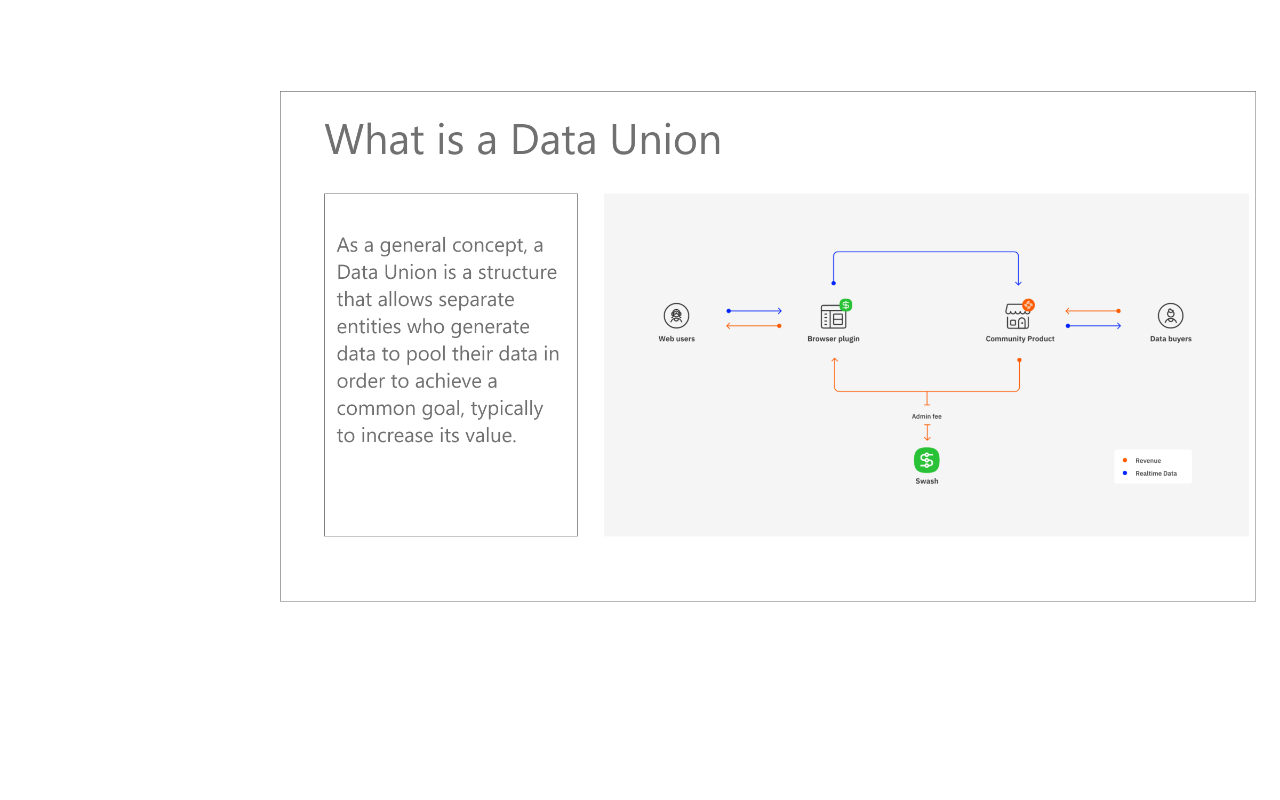
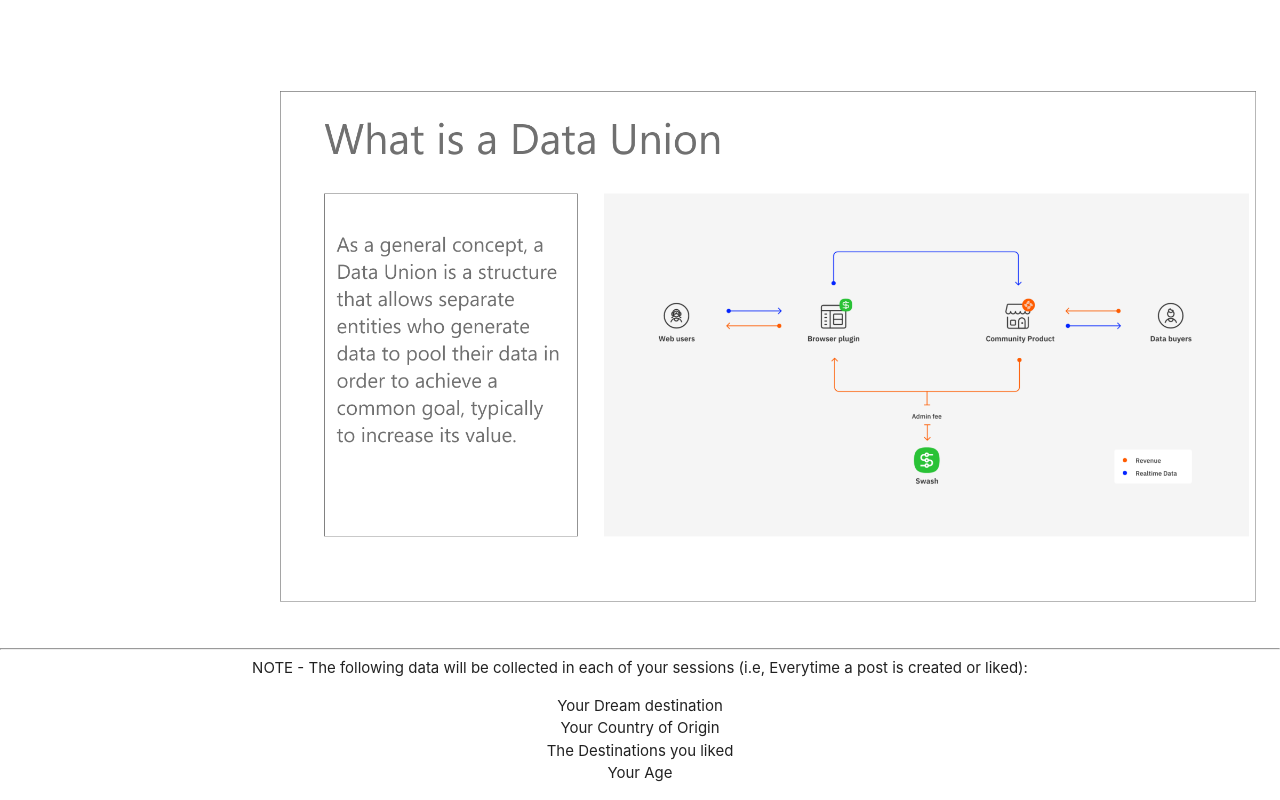
Before and after one commit to abhishek-pes/globetrotter_v1, a React (Create React App) app in the folder frontend/: page / in a window 1280 px wide. Shown: the part 1055-1855 px from the top of the page. Before the commit the page ends 1695 px from the top, so only its background shows below. Built offline with nearby package versions, Linux system fonts and the light colour scheme.

Commit message:
Added note

```diff
--- a/frontend/src/Screens/Landing.js
+++ b/frontend/src/Screens/Landing.js
@@ -12,12 +12,30 @@
 const Landing = () => {
     return (
         <div>
-            <img src={img1} style={{width:"100%",marginLeft:"0%"}}></img>
-        <div style={{marginTop:"0%"}}>
-            <img src={img2} style={{width:"80%"}}></img>
-            <img src={img3} style={{width:"80%",marginLeft:"20%"}}></img>
-        </div>
-        </div>
+            <img src={img1} style={{ width: "100%", marginLeft: "0%" }}></img>
+            <div style={{ marginTop: "0%" }}>
+                <img src={img2} style={{ width: "80%" }}></img>
+                <img src={img3} style={{ width: "80%", marginLeft: "20%" }}></img>
+            </div>
+            <hr />
+            <div style={{ textAlign: "center" }}>
+                NOTE - The following data will be collected in each of your sessions (i.e, Everytime a post is created or liked):
+                <ul>
+                    <li>
+                        Your Dream destination
+            </li>
+                    <li>
+                        Your Country of Origin
+            </li>
+                    <li>
+                        The Destinations you liked
+            </li>
+                    <li>
+                        Your Age
+            </li>
+                </ul>
+            </div>
+        </div >
     );
 }
 
--- a/frontend/src/Screens/Profile.js
+++ b/frontend/src/Screens/Profile.js
@@ -94,7 +94,7 @@
                     <div className="card-image">
                       <img src={d.image_url} style={{ width: '400px', height: "300px" }}
                         alt="destinationpostedbyyou" />
-                      <span className="card-title">{d.destination}
+                      <span className="card-title"><strong>{d.destination}</strong>
                       </span>
                     </div>
                     <div className="card-content" style={{ maxWidth: "400px" }}>
--- a/frontend/src/Screens/UserDetails.js
+++ b/frontend/src/Screens/UserDetails.js
@@ -80,7 +80,7 @@
                   <div className="card-image">
                     <img src={d.image_url} style={{ width: '400px', height: "300px" }}
                       alt="destinationpostedbyyou" />
-                    <span className="card-title">{d.destination}
+                    <span className="card-title"><strong>{d.destination}</strong>
                     </span>
                   </div>
                   <div className="card-content" style={{ maxWidth: "400px" }}>
```
Also changed, not shown: 2 other files (tests, documents, lock files or other folders).
